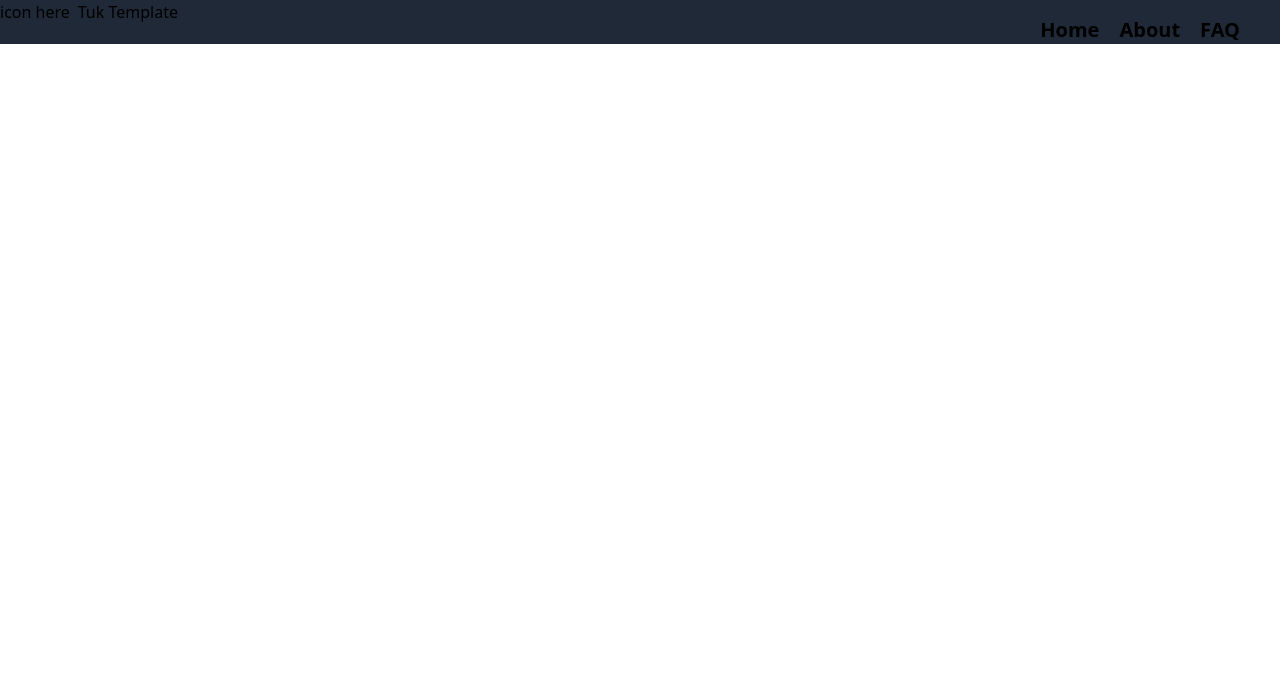
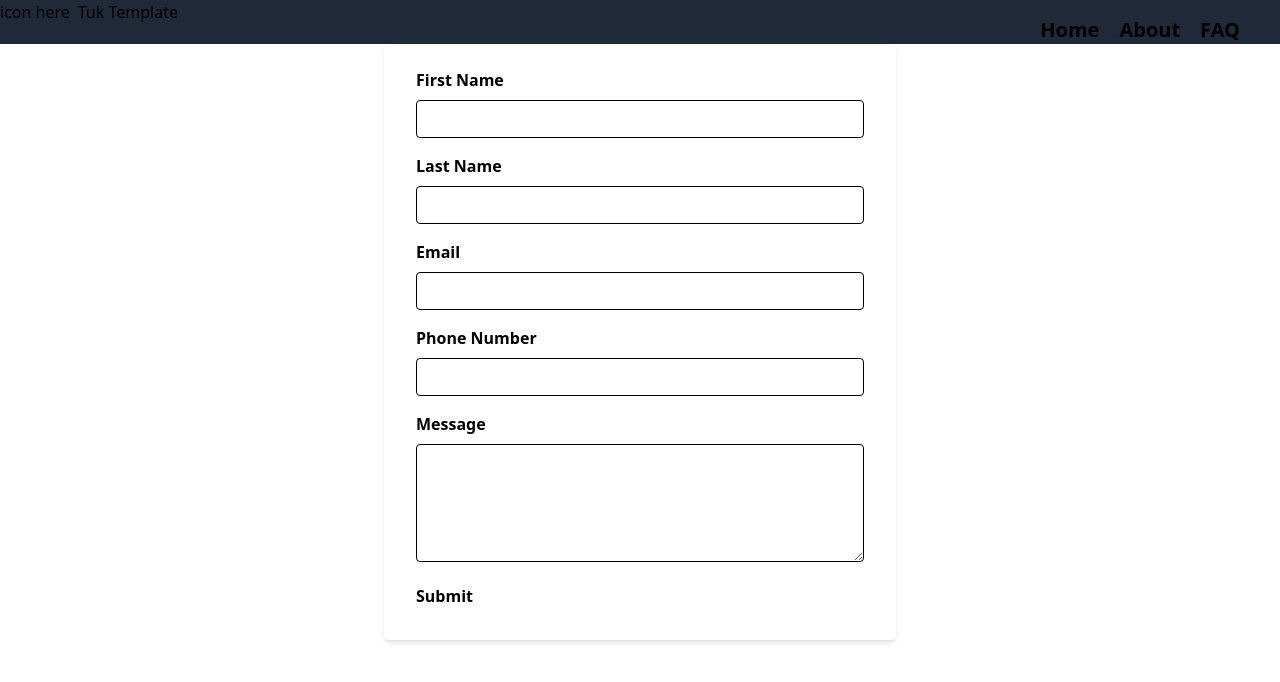
Before and after one commit to conorjamesward/website-builder, a Next.js app in the folder tuk-template/: page / in a window 1280 px wide. Shown: the top 682 px of the page. Built offline with nearby package versions, Linux system fonts and the light colour scheme.

Commit message:
Playing with AI for contact forms

```diff
--- /dev/null
+++ b/tuk-template/src/components/FooterContactForm.js
@@ -0,0 +1,125 @@
+//make a next coomponent for a small contact form in the footer
+
+import { useState } from 'react'
+
+export default function FooterContactForm() {
+  const [firstName, setFirstName] = useState('')
+  const [lastName, setLastName] = useState('')
+  const [email, setEmail] = useState('')
+  const [phoneNumber, setPhoneNumber] = useState('')
+  const [message, setMessage] = useState('')
+  const [submitted, setSubmitted] = useState(false)
+
+  const handleSubmit = async (event) => {
+    event.preventDefault()
+
+    // const response = await fetch('/api/contact', {
+    //   method: 'POST',
+    //   headers: {
+    //     'Content-Type': 'application/json'
+    //   },
+    //   body: JSON.stringify({
+    //     firstName,
+    //     lastName,
+    //     email,
+    //     phoneNumber,
+    //     message
+    //   })
+    // })
+    //
+    //const data = await response.json()
+
+    //data.success
+    if (true) {
+      setSubmitted(true)
+      setFirstName('')
+      setLastName('')
+      setEmail('')
+      setPhoneNumber('')
+      setMessage('')
+    }
+  }
+
+  return (
+    <div className="max-w-lg mx-auto">
+      {submitted ? (
+        <p className="text-green-600 font-bold text-lg text-center my-4">
+          Thank you for contacting us!
+        </p>
+      ) : (
+        <form onSubmit={handleSubmit} className="bg-white shadow-md rounded px-8 pt-6 pb-8 mb-4">
+          <div className="mb-4">
+            <label className="block text-gray-700 font-bold mb-2" htmlFor="firstName">
+              First Name
+            </label>
+            <input
+              className="appearance-none border rounded w-full py-2 px-3 text-gray-700 leading-tight focus:outline-none focus:shadow-outline"
+              id="firstName"
+              type="text"
+              value={firstName}
+              onChange={(event) => setFirstName(event.target.value)}
+              required
+            />
+          </div>
+          <div className="mb-4">
+            <label className="block text-gray-700 font-bold mb-2" htmlFor="lastName">
+              Last Name
+            </label>
+            <input
+              className="appearance-none border rounded w-full py-2 px-3 text-gray-700 leading-tight focus:outline-none focus:shadow-outline"
+              id="lastName"
+              type="text"
+              value={lastName}
+              onChange={(event) => setLastName(event.target.value)}
+              required
+            />
+          </div>
+          <div className="mb-4">
+            <label className="block text-gray-700 font-bold mb-2" htmlFor="email">
+              Email
+            </label>
+            <input
+              className="appearance-none border rounded w-full py-2 px-3 text-gray-700 leading-tight focus:outline-none focus:shadow-outline"
+              id="email"
+              type="email"
+              value={email}
+              onChange={(event) => setEmail(event.target.value)}
+              required
+            />
+          </div>
+          <div className="mb-4">
+            <label className="block text-gray-700 font-bold mb-2" htmlFor="phoneNumber">
+              Phone Number
+            </label>
+            <input
+              className="appearance-none border rounded w-full py-2 px-3 text-gray-700 leading-tight focus:outline-none focus:shadow-outline"
+              id="phoneNumber"
+              type="tel"
+              value={phoneNumber}
+              onChange={(event) => setPhoneNumber(event.target.value)}
+              required
+            />
+          </div>
+          <div className="mb-4">
+            <label className="block text-gray-700 font-bold mb-2" htmlFor="message">
+              Message
+            </label>
+            <textarea
+              className="appearance-none border rounded w-full py-2 px-3 text-gray-700 leading-tight focus:outline-none focus:shadow-outline"
+              id="message"
+              rows="5"
+              value={message}
+              onChange={(event) => setMessage(event.target.value)}
+              required
+            />
+          </div>
+          <div className="flex items-center justify-between">
+            <button onClick={handleSubmit} >
+              <span className="text-white font-bold">Submit</span>
+            </button>
+          </div>
+        </form>
+      )}
+    </div>
+  )
+}
--- a/tuk-template/src/pages/index.js
+++ b/tuk-template/src/pages/index.js
@@ -1,10 +1,11 @@
 import Cta3 from "../components/Cta3"
 import Feature15 from "../components/Feature15"
+import FooterContactForm from "../components/FooterContactForm"
 
 export default function Home() {
   return (
     <main>
-
+      <FooterContactForm/>
     </main>
     )
 }
```
